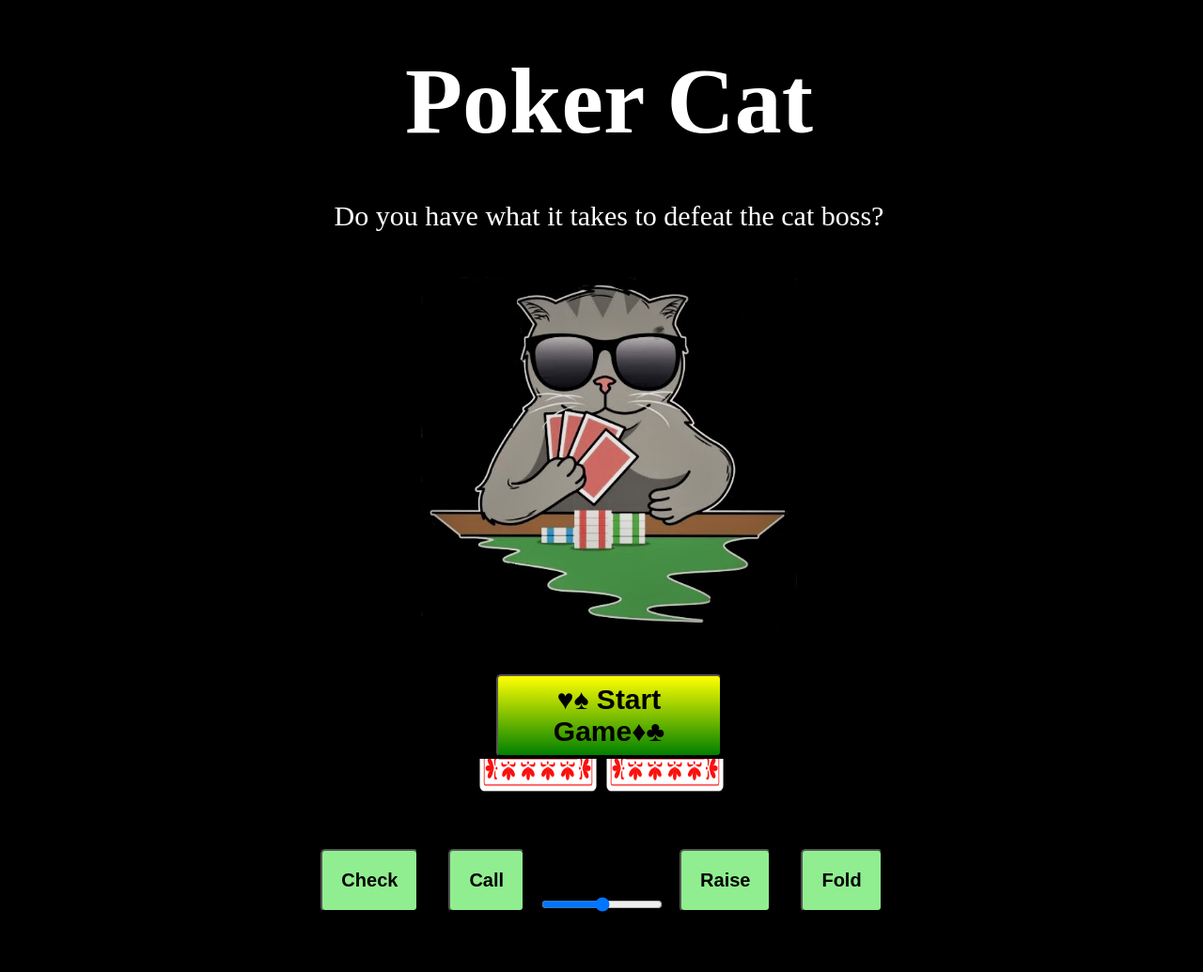
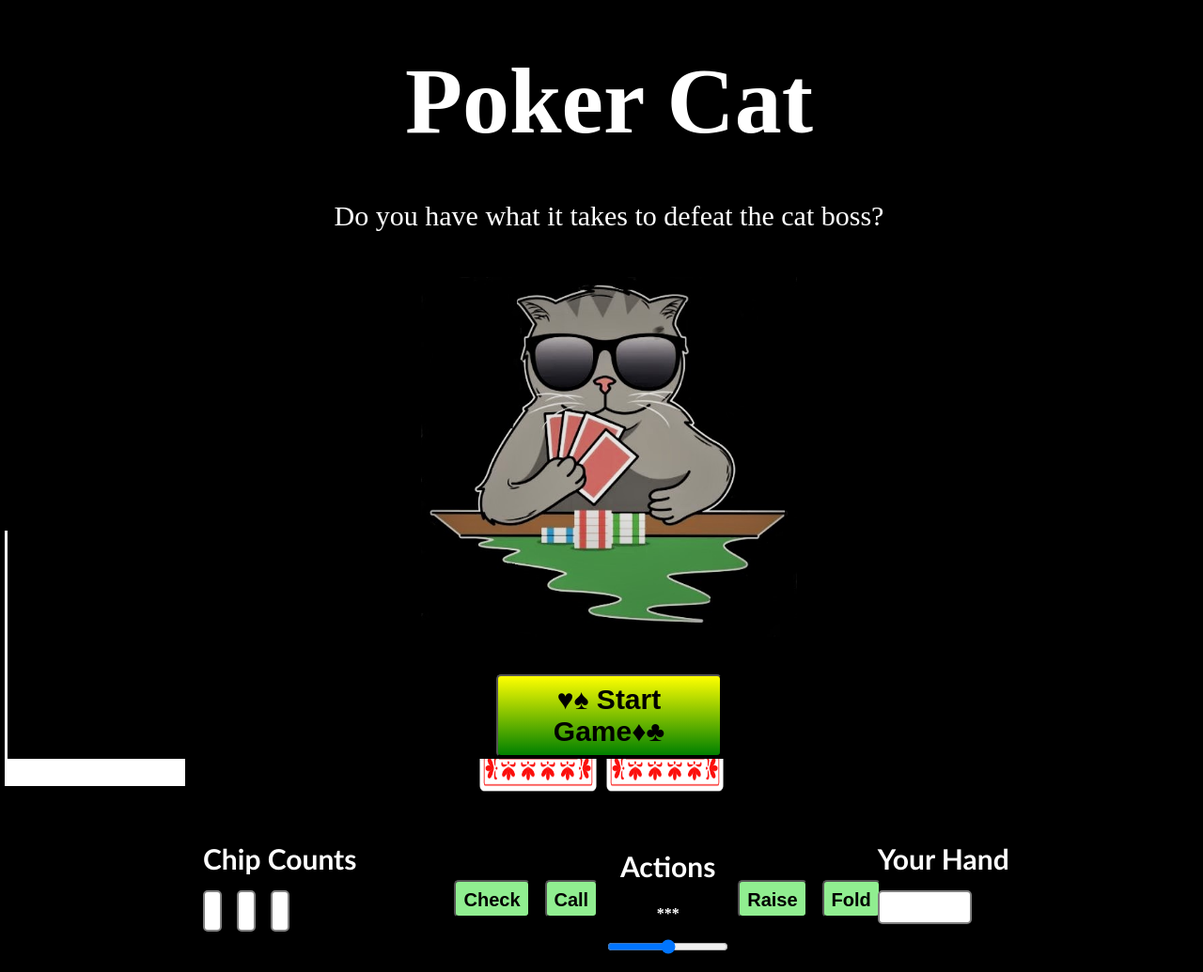
Before and after one commit to tharpercp/Poker-Cat, a website built with webpack: page index.html in a window 1280 px wide. Shown: the whole page at 94% size. After the commit the page ends 856 px from the top, so only its background shows below. Built offline with nearby package versions, Linux system fonts and the light colour scheme.

Commit message:
navbar added

```diff
--- a/index.html
+++ b/index.html
@@ -26,10 +26,7 @@
         <img src="./src/imgs/cardback.png" class= "hole" id="boss1"></img>
         <img src="./src/imgs/cardback.png" class= "hole" id="boss2"></img>
     </div>
-    <p id="console-current-pot"></p>
-    <p id="console-hand"></p>
-    <div id="console">
-    </div>
+
 
 
 
@@ -50,20 +47,36 @@
         <img id="cardone" src="./src/imgs/cardback.png"/>
         <img id="cardtwo" src="./src/imgs/cardback.png"/>
     </div>
-
+    <h1 id="console-header">Poker Cat <img id="poker-cat-small" src="./src/imgs/catpoker.png" /></h1>
+    <div id="console">
+    </div>
+    <div id="navbar">
+        <div id="empty-div"></div>
+        <div id="chips-container">
+            <h1 id="action-buttons">Chip Counts</h1>
+            <div id="chip-counts">
+                <p id="console-current-pot"></p>
+                <p id="console-boss-chips"></p>
+                <p id="console-your-chips"></p>
+            </div>
+        </div>
         <div id="buttons">
             <button id="check">Check</button>
             <button id="call" >Call</button>
             <div id="raise-amount-container">
+                <h1 id="action-buttons">Actions</h1>
                 <label for="range" id="raise-amount">***</label>
                 <input type="range" id="myRange" name="range" min="0" max="10000">
             </div>
             <button id="raise">Raise</button>
             <button id="fold">Fold</button>
         </div>
-    <div id="chips-container">
-        <p id="console-boss-chips"></p>
-        <p id="console-your-chips"></p>
+        <div id="hand-strength">
+            <h1 id="action-buttons">Your Hand</h1>
+            <p id="console-hand"></p>
+        </div>
+
+
     </div>
 </body>
 
--- a/src/index.css
+++ b/src/index.css
@@ -17,10 +17,6 @@
 
 }
 
-#buttons > button {
-    padding: 2.5vh;
-}
-
 .com {
     height: 200px;
     width: 135px;
@@ -34,19 +30,21 @@
 }
 
 body {
-    /* background-image: url("./imgs/Background.jpg"); */
+
     background-color: black;
 }
 
 #buttons {
     display: flex;
-    justify-content: center;
-    padding: 5vh;
+    padding: 1vh;
+    justify-content: space-evenly;
+    width: 40vh;
+    margin-left: 10vh;
+
 
 }
 
 button {
-    margin: 2vh;
     background-color: lightgreen;
     font-weight: 700;
     font-family:Arial, Helvetica, sans-serif;
@@ -98,25 +96,47 @@ button {
 }
 
 #console {
-    background-color: lightgreen;
+    background-color: white;
+    display: flex;
     position: absolute;
-    display: flex;
-    top: 1%;
-    left: 5%;
     flex-direction: column;
     font-size: 20px;
     align-content: center;
-    height: 20vh;
-    width: 30vh;
-    padding: 5vh;
+    padding: 2vh;
     font-weight: 700;
-    border-radius: 5px;
+
     font-family: 'Trebuchet MS', Arial, sans-serif;
     z-index: 1;
-    border: 2px solid grey;
     overflow-y: auto;
     overflow-x: hidden;
-    line-height: 200%;
+    width: 20vh;
+    height: 30vh;
+    top: 70%;
+    left: 0%;
+    border: 5px solid black;
+}
+
+#console-header {
+    position: absolute;
+    font-weight: 900;
+    font-style: italic;
+    color: white;
+    background-color: black;
+    width: 23vh;
+    top: 65%;
+    margin-right: 5vh;
+    padding: 1vh;
+    margin: 0;
+    margin-left: -1vh;
+    border: 1px solid black;
+    text-align: center;
+    border-radius: 5px 5px 0px 0px;
+
+}
+
+#poker-cat-small {
+    height: 2vh;
+    width: 2vh;
 }
 
 #splash {
@@ -166,75 +186,74 @@ button {
 }
 
 #chips-container {
-    position: absolute;
     display: flex;
-    top: 5%;
-    left: 70%;
     flex-direction: column;
-    justify-content: space-between;
     font-size: 30px;
-    align-content: center;
-    background-color: transparent;
-    height: 70vh;
-    width: 30vh;
-    padding: 5vh;
     font-weight: 700;
-    border-radius: 5px;
     font-family: 'Trebuchet MS', Arial, sans-serif;
     z-index: 1;
+    margin-left: 20vh;
 }
 
 #console-current-pot {
-    position: absolute;
-    top: 28%;
-    left: 45%;
-    font-size: 20px;
-    background-color: lightgreen;
-    width: 15vh;
+    padding: 1vh;
     border-radius: 5px;
-    padding: 1vh;
+    background-color: white;
     border: 2px solid grey;
+    font-size: 15px;
+    height: 3vh;
     text-align: center;
+    margin: 1vh;
 }
 
 #console-boss-chips {
-    margin-top: 5vh;
-    padding: 2vh;
+    padding: 1vh;
     border-radius: 5px;
-    background-color: lightgreen;
+    background-color: white;
     border: 2px solid grey;
-    width: 30vh;
-    font-size: 20px;
+    font-size: 15px;
+    height: 3vh;
     text-align: center;
+    margin: 1vh;
 }
 
 #console-your-chips {
-    padding: 2vh;
+    padding: 1vh;
     border-radius: 5px;
+    background-color: white;
     border: 2px solid grey;
-    font-size: 20px;
+    font-size: 15px;
+    height: 3vh;
     text-align: center;
-    background-color: lightgreen;
+    margin: 1vh;
 }
 
 #console-hand {
-    position: absolute;
-    top: 52%;
-    left: 45%;
-    font-size: 20px;
-    background-color: lightgreen;
+    font-family: 'Trebuchet MS', Arial, sans-serif;
+    padding: 1vh;
     border-radius: 5px;
+    background-color: white;
+    border: 2px solid grey;
+    font-size: 15px;
+    height: 2vh;
+    text-align: center;
+    margin: 1vh;
+    font-weight: 900;
+    width: 10vh;
+}
+
+#check, #call, #raise, #fold {
+    height: 5vh;
     padding: 1vh;
-    border: 2px solid grey;
-    z-index: 98;
-    width: 15vh;
-    text-align: center;
+    margin: 1vh;
+    align-self: center;
 }
 
 #raise-amount {
     font-weight: 900;
     text-align: center;
     padding: 2vh;
+    color: white;
 }
 
 #raise-amount-container {
@@ -243,3 +262,37 @@ button {
     justify-content: center;
     align-items: center;
 }
+
+#navbar {
+
+    display: flex;
+    flex-direction: row;
+    position: fixed;
+    background-color: black;
+    margin-top: 5vh;
+    width: 100%;
+}
+
+#action-buttons {
+    font-family: 'Trebuchet MS', Arial, sans-serif;
+    color: white;
+    font-size: 30px;
+    font-weight: 900;
+    padding: 1vh;
+    margin: 0 auto;
+
+}
+
+#empty-div {
+    width: 5vh;
+}
+
+#chip-counts {
+    display: flex;
+    flex-direction: row;
+}
+
+#hand-strength {
+    width: 30vh;
+    margin: 0 auto;
+}
```
Also changed, not shown: dist/main.css. Lines whose indentation alone changed are shown as unchanged.
